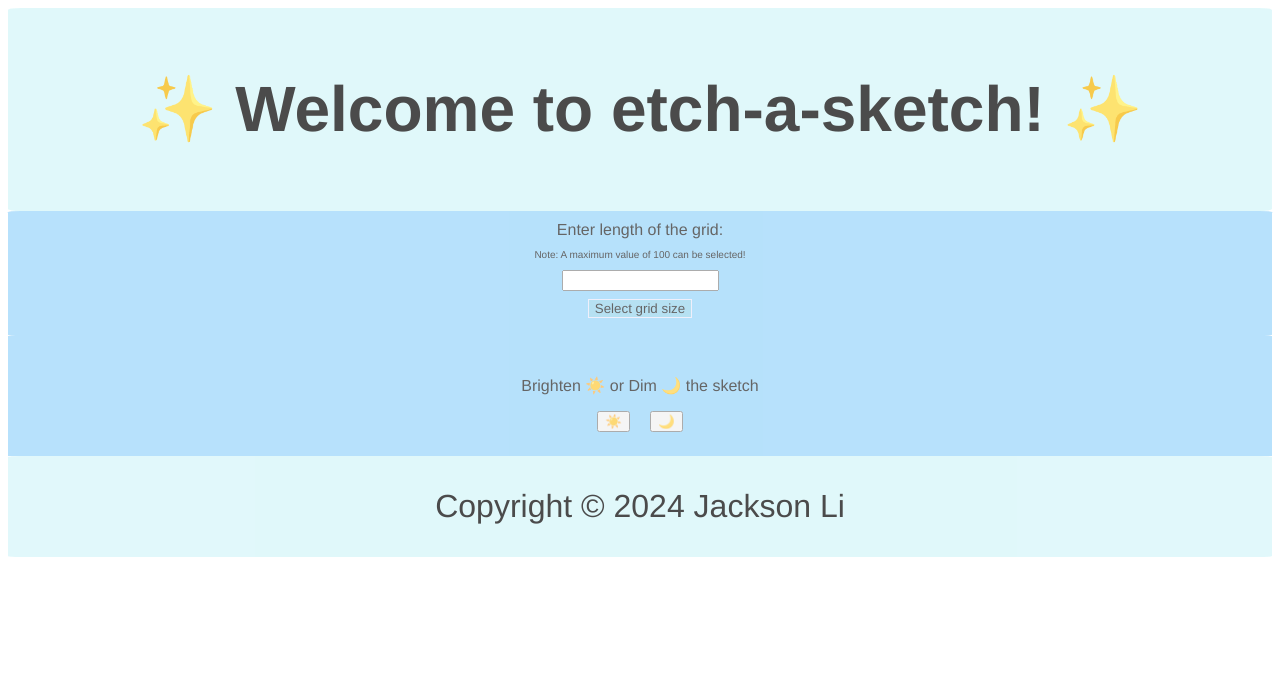
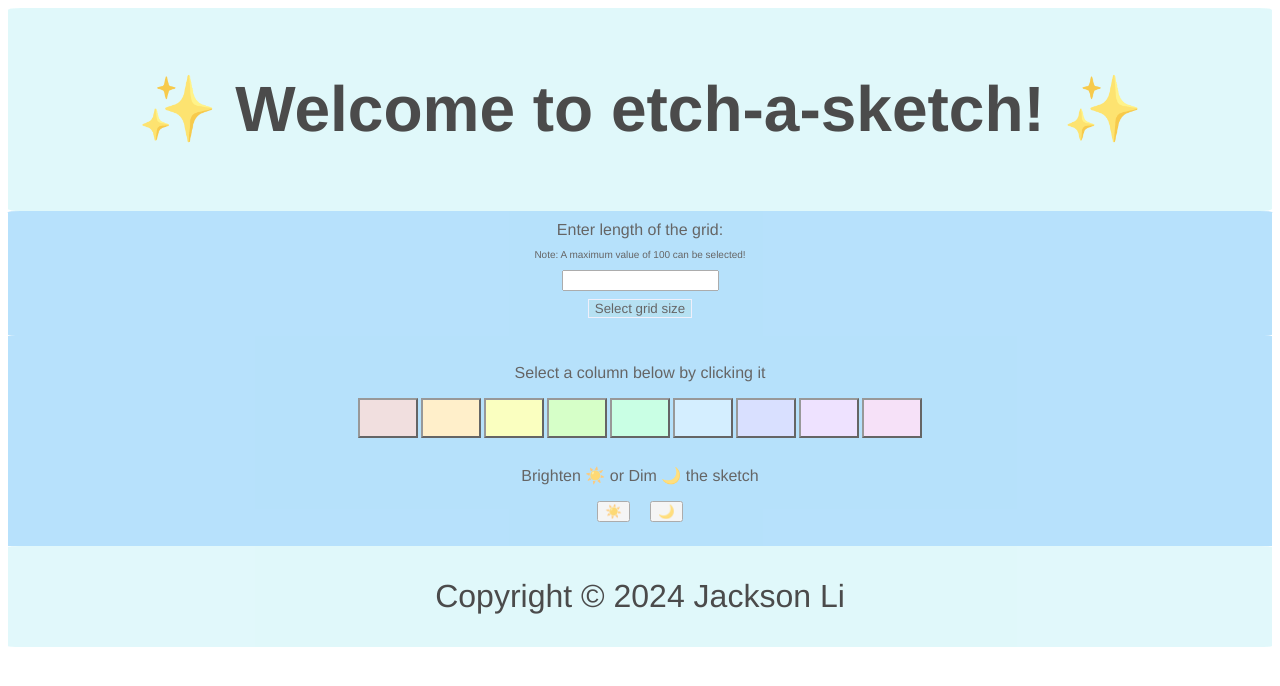
Before and after one commit to jxcksonli/etch-a-sketch, a plain HTML site: page index.html in a window 1280 px wide. Both pictures are taken after a click on the button "Select grid size". Drawn offline with Linux system fonts and the light colour scheme.

Commit message:
Allow changing colours

```diff
--- a/css/style.css
+++ b/css/style.css
@@ -37,6 +37,11 @@
     background-color: white;
 }
 
+.colourButton {
+    width: 60px;
+    height: 40px;
+}
+
 #body {
     display: flex;
     justify-content: center;
--- a/script.js
+++ b/script.js
@@ -6,7 +6,6 @@ const gridSize = 0;
 sizeButton.addEventListener('click', () => {
     grid.textContent = '';
     // Sets content to be empty so the grid reset
-
     const gridSize = sizeInput.value;
     sizeInput.value = '';
 
@@ -19,7 +18,7 @@ sizeButton.addEventListener('click', () => {
     addColourOptions();
     addOpacityOptions();
     setUpGrid(gridSize, squareLength);
-    colourGrid();
+    colourGrid("black");
 });
 
 function setUpGrid(gridSize,squareLength){
@@ -36,40 +35,42 @@ function setUpGrid(gridSize,squareLength){
         }
         grid.appendChild(gridRow);
     }
-
     return
 };
 
-function colourGrid() {
+function colourGrid(colour) {
     const gridElements = document.querySelectorAll(".gridElement");
-
     gridElements.forEach((gridElement) => {
         // For each grid element, we add a 'mouseenter' listener
         gridElement.addEventListener("mouseenter", () => {
-            gridElement.style.backgroundColor = "purple";
+            gridElement.style.backgroundColor = colour;
         });
     })
-
-    return
 };
 
 function addColourOptions(){
+    const colourOptionsText = document.createElement("p");
+    colourOptionsText.textContent = "Select a column below by clicking it"
+
     const colourOptions = document.createElement("div");
-    colourOptions.style.cssText = "display: flex; flex-direction: row; justify-content: center;";
+    colourOptions.style.cssText = "display: flex; flex-direction: row; justify-content: center; gap: 3px;";
 
 
-    const redButton = document.createElement("button");
-    const orangeButton = document.createElement("button");
-    const yellowButton = document.createElement("button");
-    const limeButton = document.createElement("button");
-    const greenButton = document.createElement("button");
-    const skyButton = document.createElement("button");
-    const blueButton = document.createElement("button");
-    const purpleButton = document.createElement("button");
-    const pinkButton = document.createElement("button");
+    const colors = ["#E8CACA", "#FFE5A8", "#F8FF97", "#BCFFA4", "#A6FFD3", "#B9E3FF", "#C1CCFF", "#E4CFFF", "#F1CEF4"];
+    colors.forEach(color => {
+        const button = document.createElement("button");
+        button.style.backgroundColor = color;
+        button.classList.add("colourButton");
+        button.setAttribute("id", color);
+        colourOptions.appendChild(button);
 
+        button.addEventListener("click", () => {
+            colourGrid(color);
+        });
+    });
 
-    return
+    grid.appendChild(colourOptionsText);
+    grid.appendChild(colourOptions);
 };
 
 function addOpacityOptions(){
```
